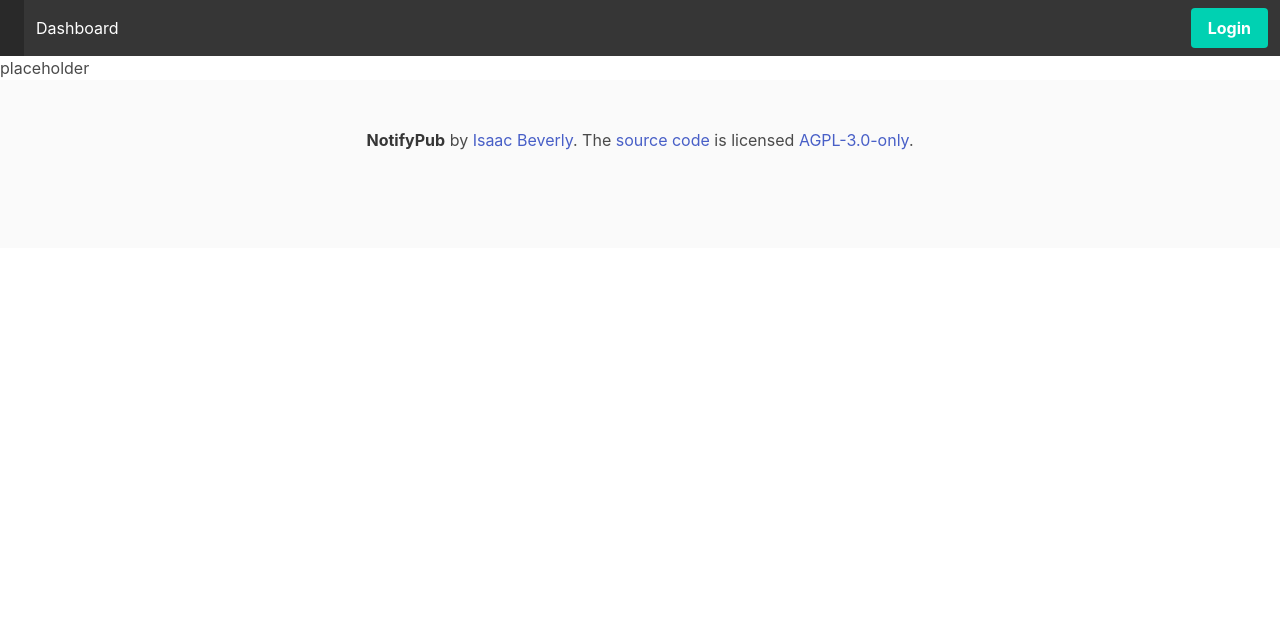
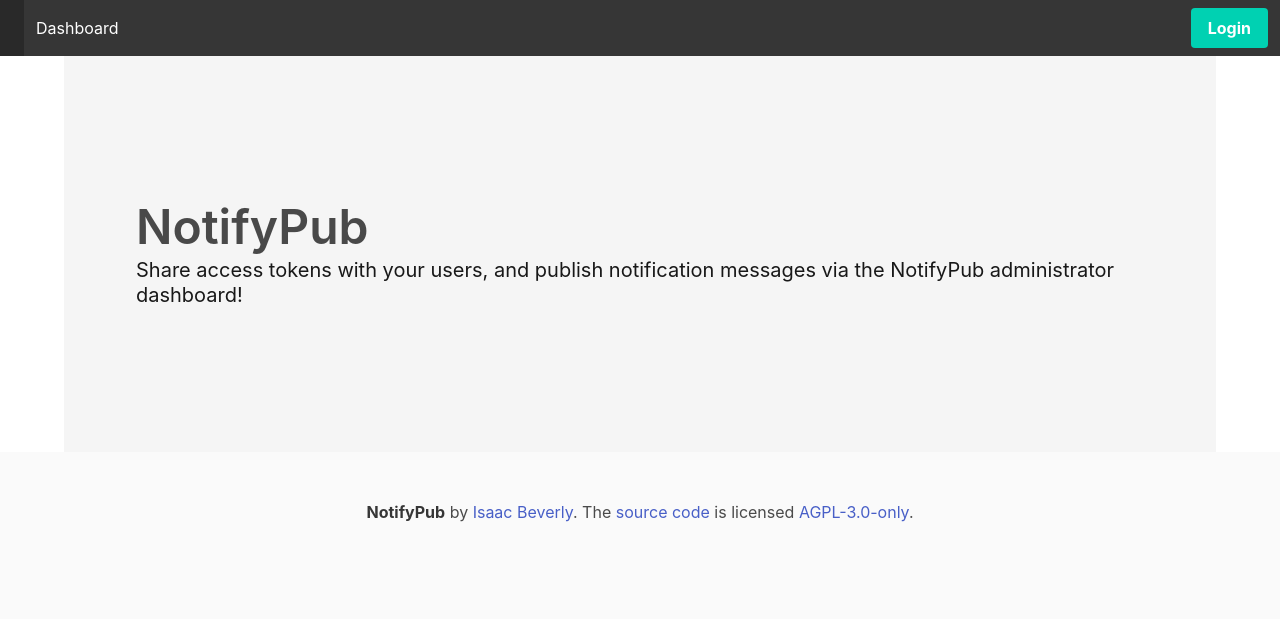
Before and after one commit to imbev/NotifyPub, a Python web app: template app/templates/index.html in a window 1280 px wide. Shown: the top 619 px of the page. Run offline with Jinja, Linux system fonts and the light colour scheme; the template is opened without the code that fills it, so the values that code supplies are empty.

Commit message:
Add info to index page

```diff
--- a/app/templates/index.html
+++ b/app/templates/index.html
@@ -4,5 +4,16 @@
 
 {% block body %}
 {{ super() }}
-placeholder
+<div class="container">
+    <section class="hero is-medium is-light">
+        <div class="hero-body">
+          <p class="title is-1">
+            NotifyPub
+          </p>
+          <p class="subtitle">
+            Share access tokens with your users, and publish notification messages via the NotifyPub administrator dashboard!
+          </p>
+        </div>
+      </section>
+</div>
 {% endblock %}
```
